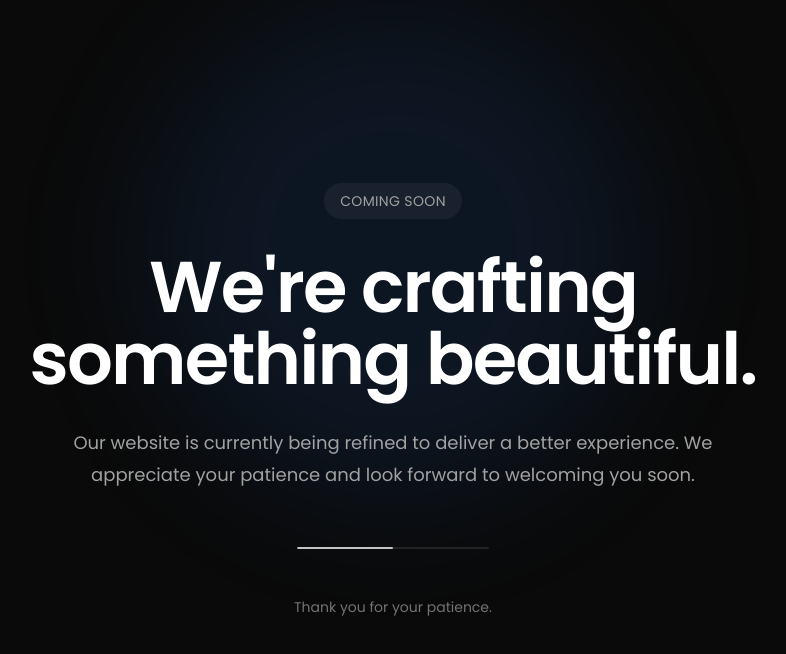
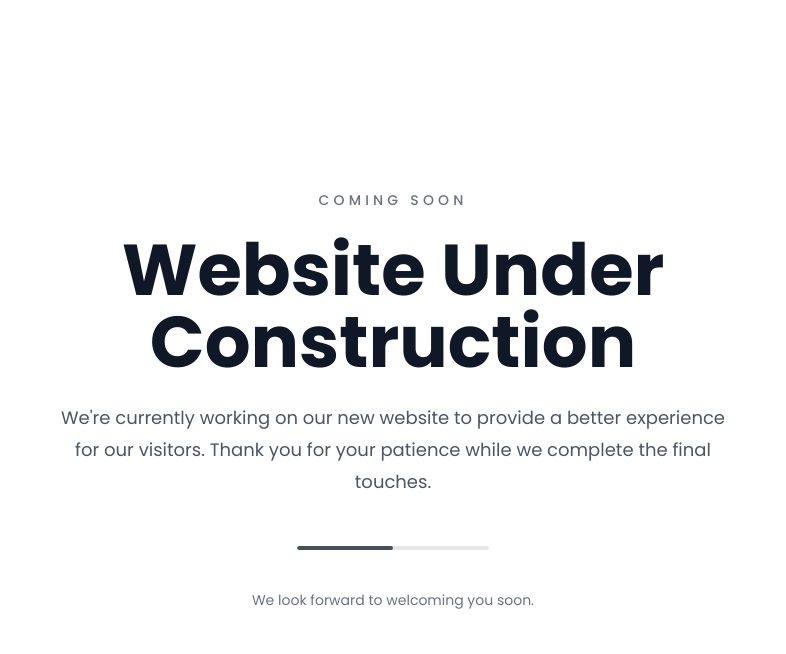
Before and after one commit to KunalSolutions/MRAV_FULLSTACK, a React (Vite) app in the folder frontend/: page / in a window 1280 px wide. Shown: the top 654 px of the page, without its empty margins (247-1033 px from the left). Built offline with nearby package versions, Linux system fonts and the light colour scheme.

Commit message:
Revise App component for website under construction
Updated the App component to reflect a new website under construction message and adjusted styling.

```diff
--- a/frontend/src/App.jsx
+++ b/frontend/src/App.jsx
@@ -1,31 +1,27 @@
 const App = () => {
   return (
-    <div className="relative flex min-h-screen items-center justify-center overflow-hidden bg-neutral-950 px-6">
-      {/* Background Glow */}
-      <div className="absolute left-1/2 top-0 h-[500px] w-[500px] -translate-x-1/2 rounded-full bg-blue-500/10 blur-3xl" />
+    <div className="flex min-h-screen items-center justify-center bg-white px-6">
+      <div className="max-w-3xl text-center">
+        <p className="text-sm font-medium uppercase tracking-[0.3em] text-gray-500">
+          Coming Soon
+        </p>
 
-      <div className="relative max-w-3xl text-center">
-        <span className="inline-block rounded-full bg-white/5 px-4 py-2 text-sm tracking-wide text-neutral-400">
-          COMING SOON
-        </span>
-
-        <h1 className="mt-8 text-5xl font-semibold tracking-tight text-white md:text-7xl">
-          We're crafting
-          <br />
-          something beautiful.
+        <h1 className="mt-6 text-5xl font-bold text-gray-900 md:text-7xl">
+          Website Under Construction
         </h1>
 
-        <p className="mx-auto mt-8 max-w-2xl text-lg leading-8 text-neutral-400">
-          Our website is currently being refined to deliver a better experience.
-          We appreciate your patience and look forward to welcoming you soon.
+        <p className="mx-auto mt-6 max-w-2xl text-lg leading-8 text-gray-600">
+          We're currently working on our new website to provide a better
+          experience for our visitors. Thank you for your patience while we
+          complete the final touches.
         </p>
 
-        <div className="mx-auto mt-14 h-[2px] w-48 overflow-hidden rounded-full bg-white/10">
-          <div className="h-full w-1/2 animate-pulse rounded-full bg-white" />
+        <div className="mx-auto mt-12 h-1 w-48 overflow-hidden rounded-full bg-gray-200">
+          <div className="h-full w-1/2 animate-pulse rounded-full bg-gray-900"></div>
         </div>
 
-        <p className="mt-12 text-sm text-neutral-500">
-          Thank you for your patience.
+        <p className="mt-10 text-sm text-gray-500">
+          We look forward to welcoming you soon.
         </p>
       </div>
     </div>
```
